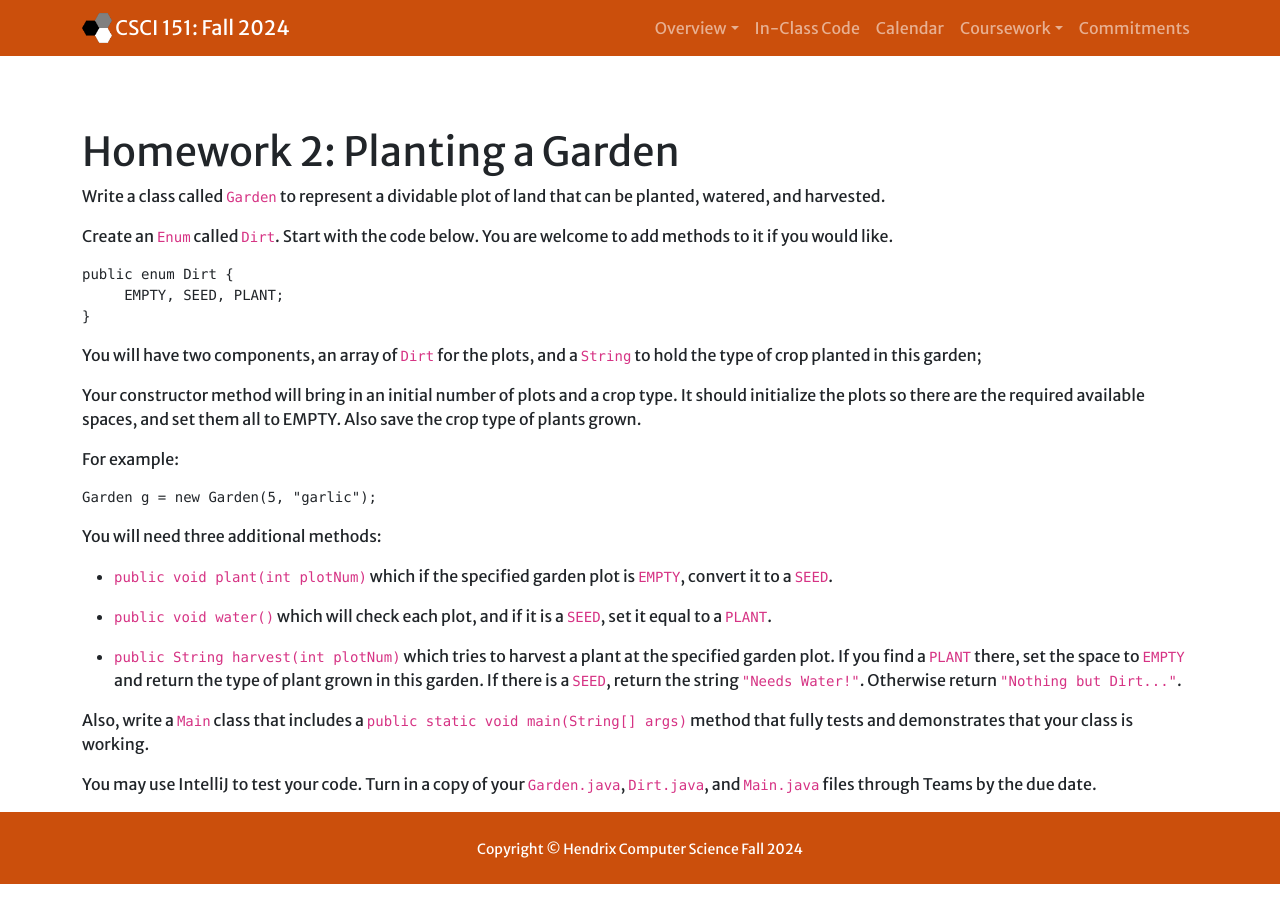
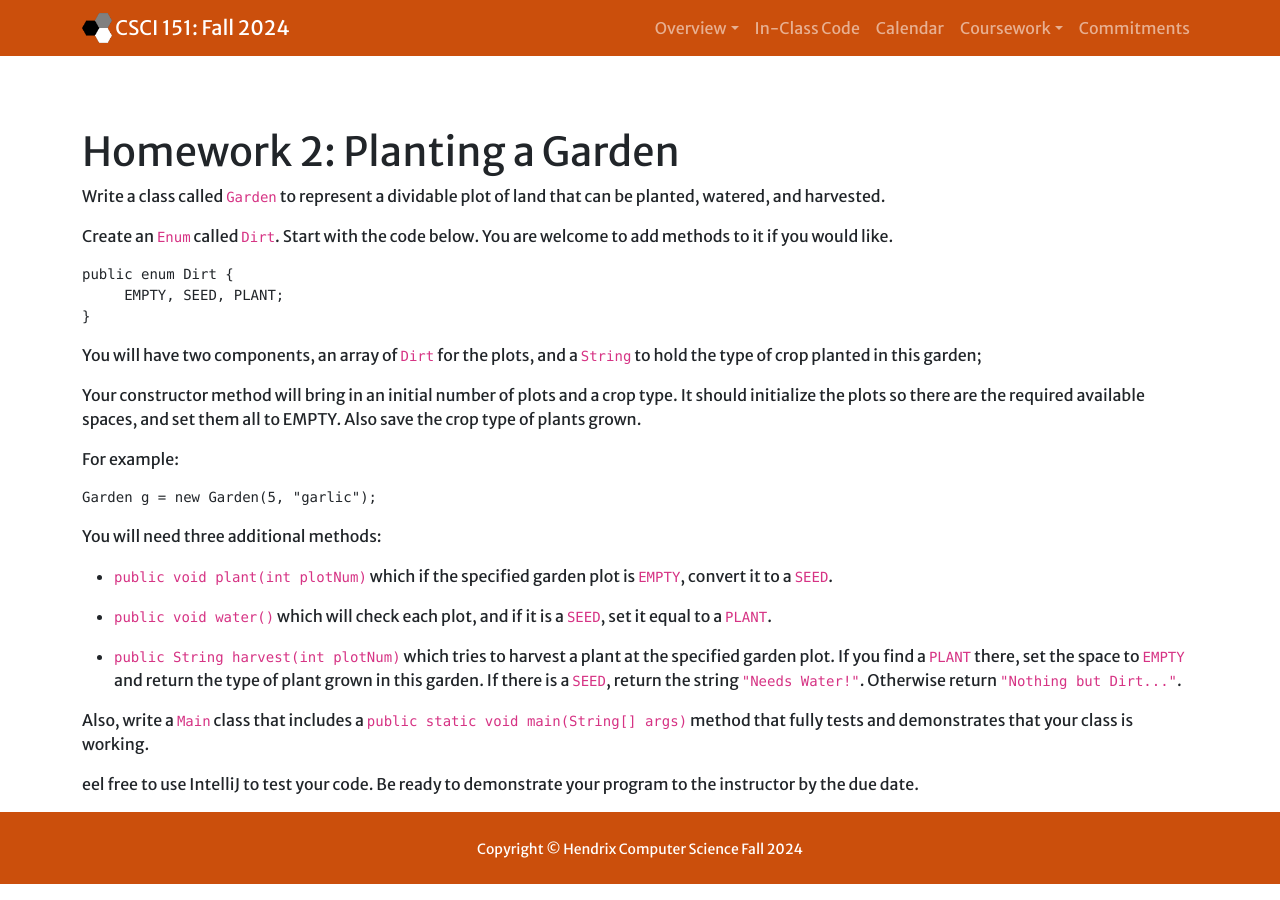
Before and after one commit to Hendrix-CS/csci151, a Jekyll site: the page built from homework/garden.md, in a window 1280 px wide. Built offline with Jekyll 4.4.1, drawn with Linux system fonts in a browser that asks for light colours; nearby versions of some CDN libraries.

Commit message:
Updated HW instructions.

```diff
--- a/homework/garden.md
+++ b/homework/garden.md
@@ -37,5 +37,4 @@ return the string `"Needs Water!"`. Otherwise return `"Nothing but Dirt..."`.
 
 Also, write a `Main` class that includes a `public static void main(String[] args)` method that fully tests and demonstrates that your class is working.
 
-You may use IntelliJ to test your code. Turn in a copy of your
-`Garden.java`, `Dirt.java`, and `Main.java` files through Teams by the due date.
+eel free to use IntelliJ to test your code. Be ready to demonstrate your program to the instructor by the due date.
```
Also changed, not shown: homework/aqmemory.md (+1 -1 lines), homework/asmemory.md (+1 -1 lines), homework/candy.md (+1 -2 lines), homework/lnmemory.md (+1 -1 lines).
